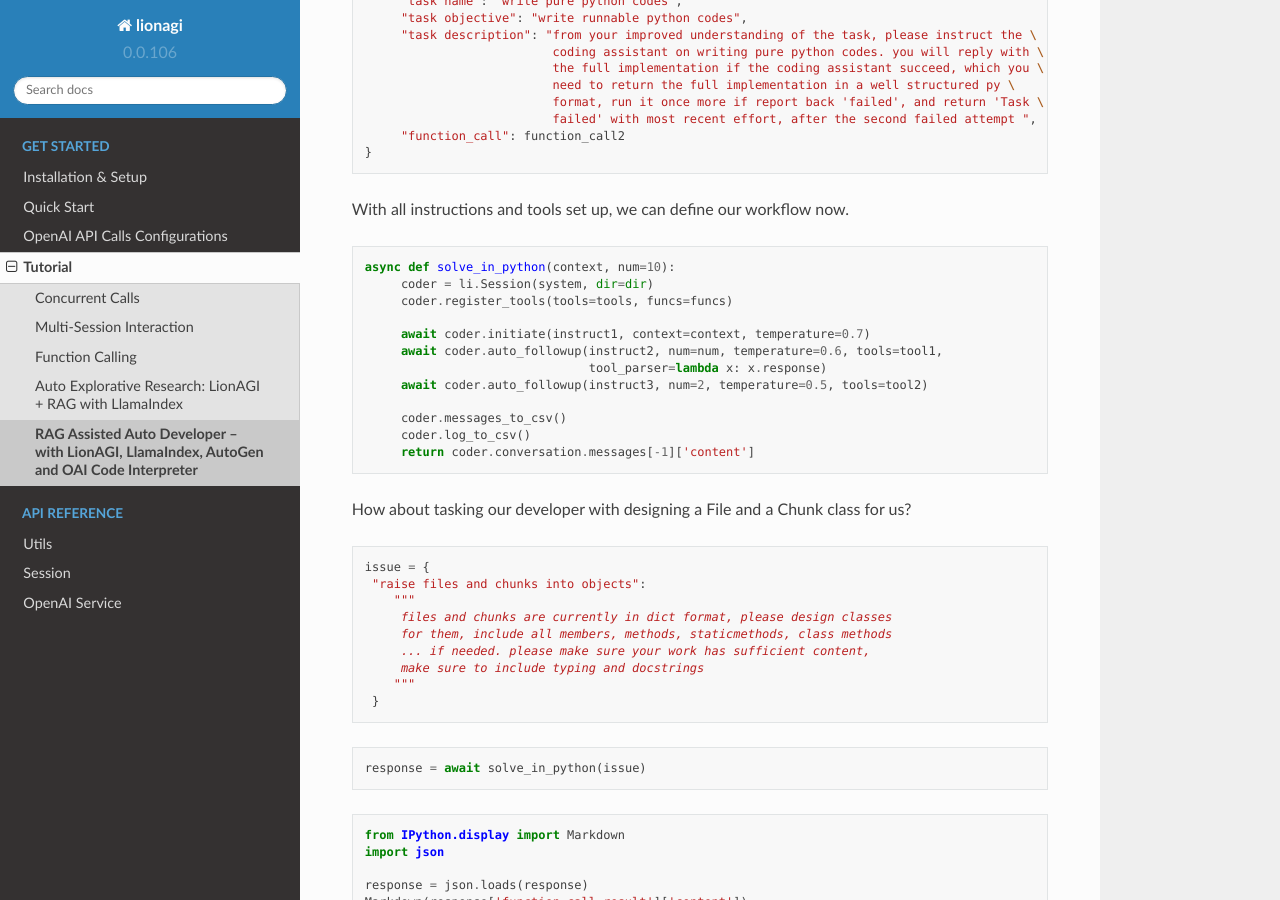
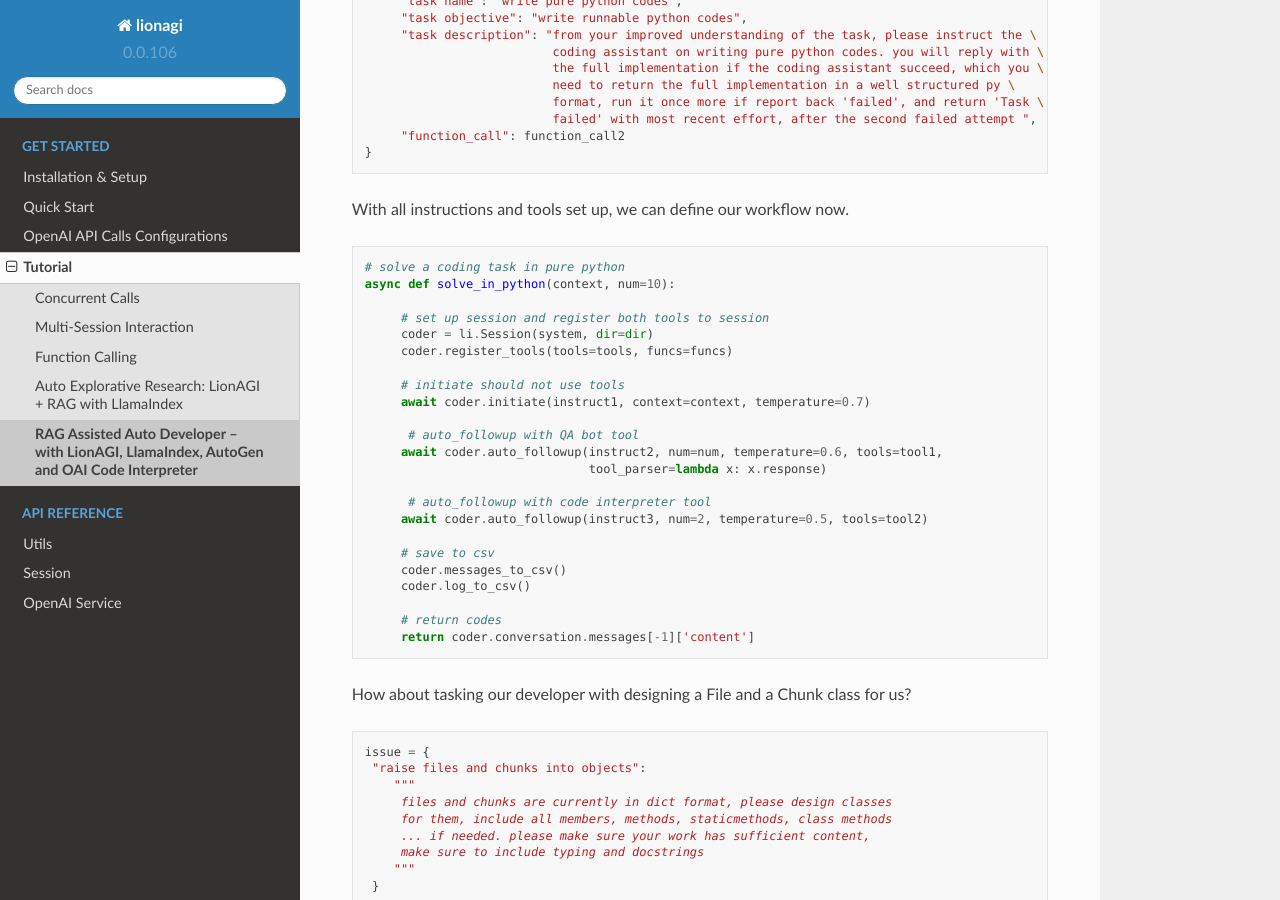
Before and after one commit to lion-agi/lionagi, a Sphinx documentation site: the page built from docs/Get_started/Examples/coder.rst, in a window 1280 px wide and 900 px high, scrolled down 5054 px. Built offline with Sphinx 7.4.7 and the Read the Docs theme 2.0.0, drawn with Linux system fonts in a browser that asks for light colours.

Commit message:
Update coder.rst

```diff
--- a/docs/Get_started/Examples/coder.rst
+++ b/docs/Get_started/Examples/coder.rst
@@ -281,17 +281,28 @@ With all instructions and tools set up, we can define our workflow now.
 
 .. code-block:: python
 
+   # solve a coding task in pure python
    async def solve_in_python(context, num=10):
+
+        # set up session and register both tools to session
         coder = li.Session(system, dir=dir)
         coder.register_tools(tools=tools, funcs=funcs)
 
+        # initiate should not use tools
         await coder.initiate(instruct1, context=context, temperature=0.7)
+
+         # auto_followup with QA bot tool
         await coder.auto_followup(instruct2, num=num, temperature=0.6, tools=tool1,
                                   tool_parser=lambda x: x.response)
+
+         # auto_followup with code interpreter tool
         await coder.auto_followup(instruct3, num=2, temperature=0.5, tools=tool2)
 
+        # save to csv
         coder.messages_to_csv()
         coder.log_to_csv()
+
+        # return codes
         return coder.conversation.messages[-1]['content']
 
 How about tasking our developer with designing a File and a Chunk class for us?
```
